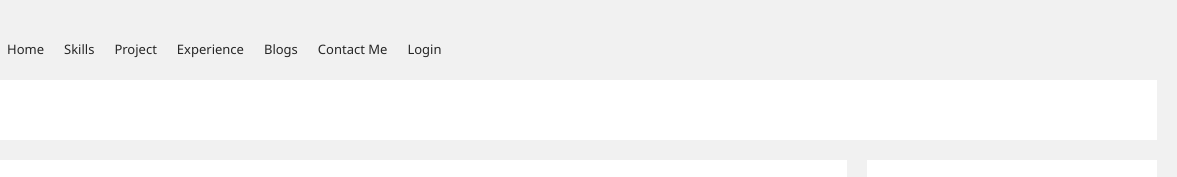
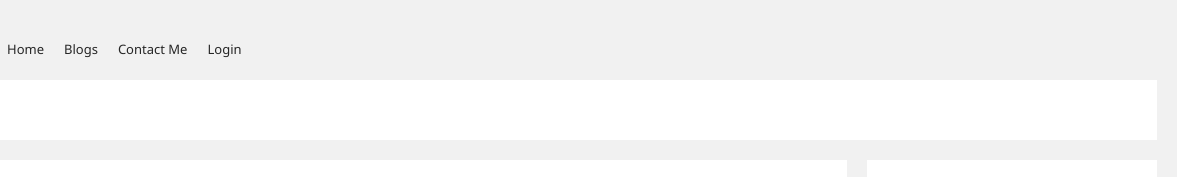
Before and after one commit to Alice-Gatera/Gaterabrand, a plain HTML site: page Htmls/blog.html in a window 1280 px wide. Shown: the top 177 px of the page, 103-1280 px from the left. Drawn offline with Linux system fonts and the light colour scheme; files whose address does not match are found by name.

Commit message:
fixes home link blog page, contact page, login page

```diff
--- a/Htmls/blog.html
+++ b/Htmls/blog.html
@@ -17,10 +17,7 @@
  <img src="../images/logoA.jpg" alt="Microsoft" class="logo">
 
       <ul class="main-menu show">
-          <li><a href="index.html">Home</a></li>
-          <li><a href="#">Skills</a></li>
-          <li><a href="#">Project</a></li>
-          <li><a href="#">Experience</a></li>
+          <li><a href="../index.html">Home</a></li>
           <li><a href="blog.html">Blogs</a></li>
           <li><a href="contact.html"> Contact Me</a></li>
           <li><a href="login.html">Login</a></li>
```
Also changed, not shown: Htmls/contact.html (+1 -4 lines), Htmls/login.html (+1 -4 lines).
